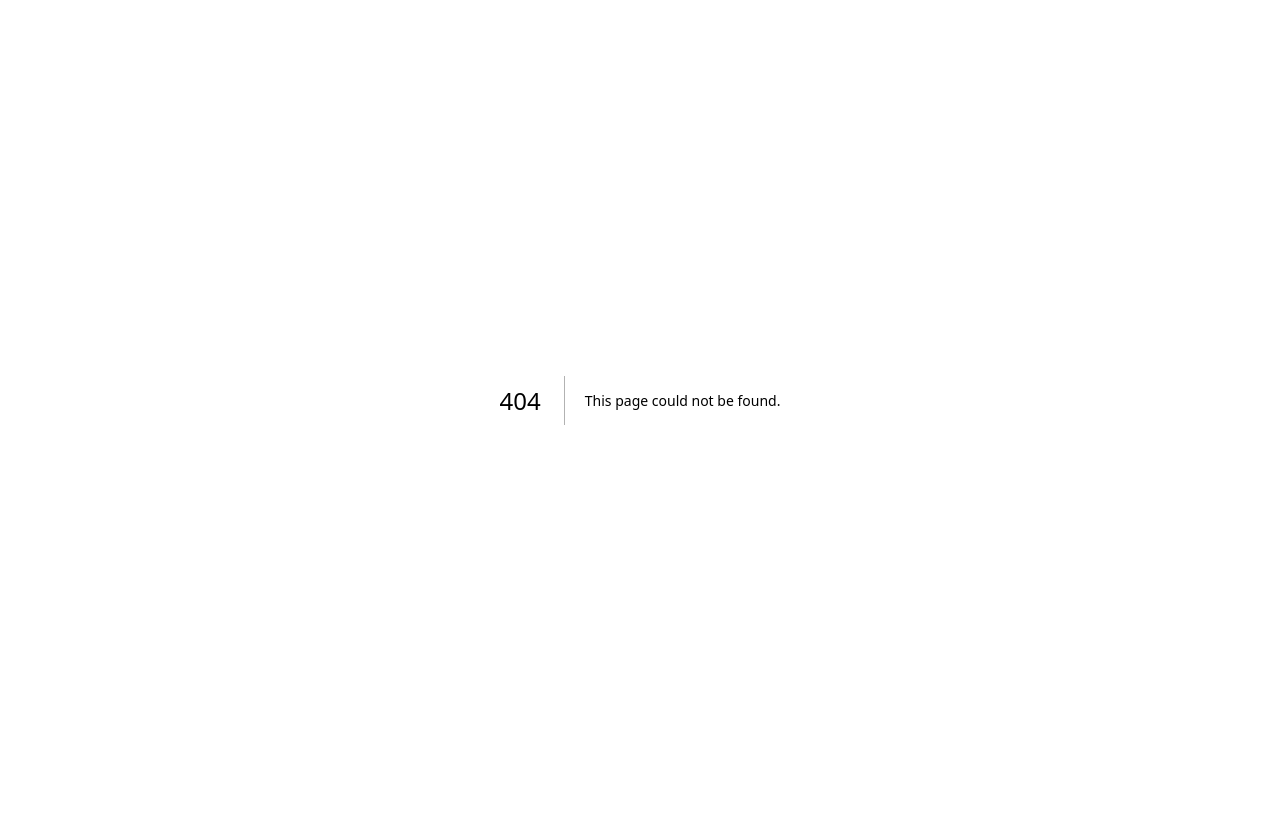
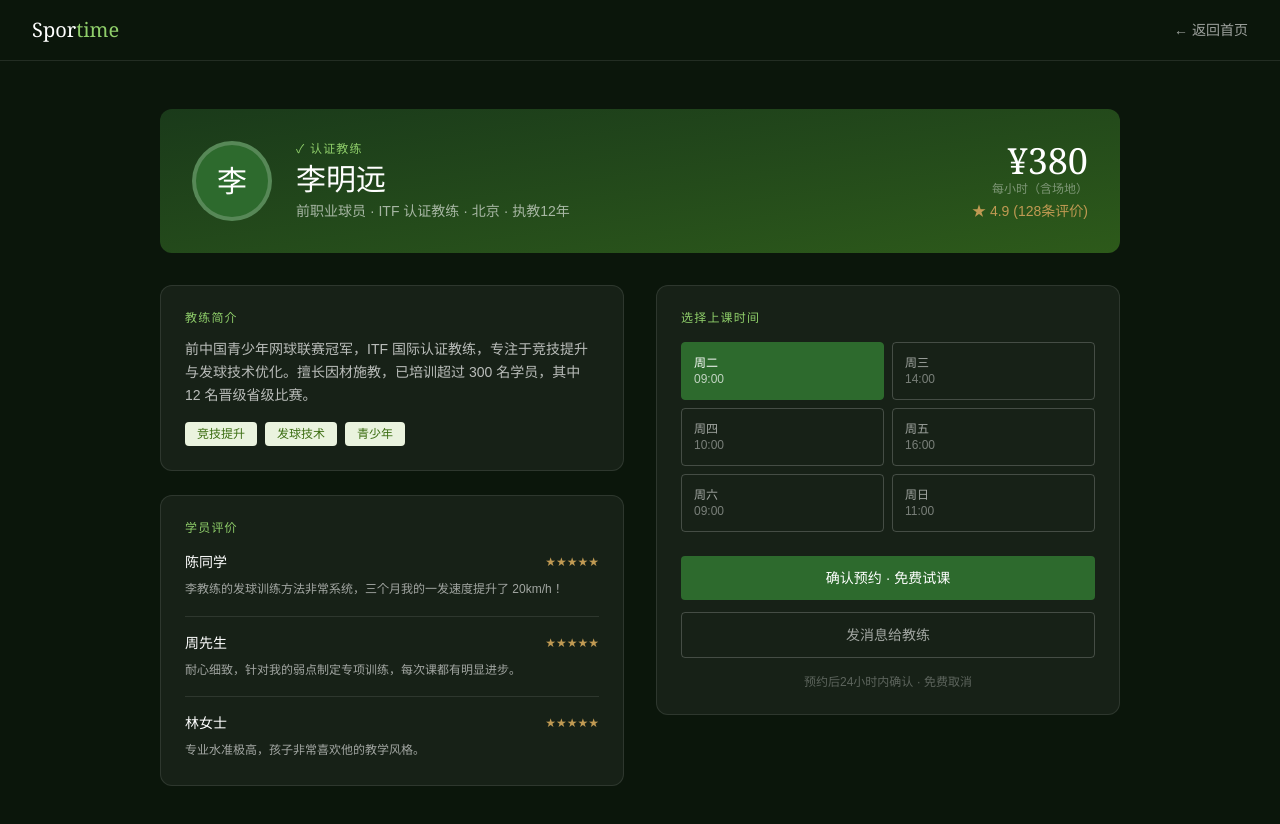
Before and after one commit to margaretlxt/sportime, a Next.js app: page /coaches/li-mingyuan in a window 1280 px wide. Before the commit this address had no page. Shown: the top 824 px of the page. Before the commit the page ends 800 px from the top, so only its background shows below. Built offline with nearby package versions, Linux system fonts and the light colour scheme.

Commit message:
add coach pages

```diff
--- /dev/null
+++ b/app/coaches/[id]/page.tsx
@@ -0,0 +1,138 @@
+const coaches = [
+  {
+    id: "li-mingyuan",
+    name: "李明远",
+    initial: "李",
+    title: "前职业球员 · ITF 认证教练",
+    city: "北京",
+    experience: "12年",
+    price: 380,
+    rating: 4.9,
+    reviews: 128,
+    tags: ["竞技提升", "发球技术", "青少年"],
+    bio: "前中国青少年网球联赛冠军，ITF 国际认证教练，专注于竞技提升与发球技术优化。擅长因材施教，已培训超过 300 名学员，其中 12 名晋级省级比赛。",
+    slots: ["周二 09:00", "周三 14:00", "周四 10:00", "周五 16:00", "周六 09:00", "周日 11:00"],
+    testimonials: [
+      { name: "陈同学", text: "李教练的发球训练方法非常系统，三个月我的一发速度提升了 20km/h！", stars: 5 },
+      { name: "周先生", text: "耐心细致，针对我的弱点制定专项训练，每次课都有明显进步。", stars: 5 },
+      { name: "林女士", text: "专业水准极高，孩子非常喜欢他的教学风格。", stars: 5 },
+    ],
+  },
+  {
+    id: "wang-yaqin",
+    name: "王雅琴",
+    initial: "王",
+    title: "体育学院硕士 · USPTA 认证",
+    city: "上海",
+    experience: "8年",
+    price: 280,
+    rating: 4.8,
+    reviews: 96,
+    tags: ["零基础入门", "女子专场", "体能训练"],
+    bio: "体育学院运动训练专业硕士，USPTA 国际认证教练。专注零基础学员和女性学员，教学风格温和耐心，善于帮助初学者建立正确的击球习惯和运动意识。",
+    slots: ["周一 10:00", "周三 09:00", "周五 14:00", "周六 10:00", "周日 15:00"],
+    testimonials: [
+      { name: "张女士", text: "从完全零基础到能打完整的一局，王教练功不可没！", stars: 5 },
+      { name: "刘同学", text: "教学非常系统，每节课都有清晰的目标和反馈。", stars: 5 },
+      { name: "陈女士", text: "女子专场氛围很好，推荐给所有想学网球的女生！", stars: 5 },
+    ],
+  },
+  {
+    id: "zhang-feng",
+    name: "张峰",
+    initial: "张",
+    title: "ATP 赛事裁判 · 12年执教经验",
+    city: "广州",
+    experience: "12年",
+    price: 320,
+    rating: 4.9,
+    reviews: 74,
+    tags: ["战术分析", "双打技巧", "成人班"],
+    bio: "ATP 国际认证裁判，同时担任专业网球教练12年。对网球规则和战术有深入研究，擅长双打配合训练和比赛心理辅导。",
+    slots: ["周二 14:00", "周四 09:00", "周五 10:00", "周六 14:00", "周日 09:00"],
+    testimonials: [
+      { name: "王先生", text: "张教练的战术课让我对网球有了全新的理解，双打成绩大幅提升！", stars: 5 },
+      { name: "李同学", text: "作为裁判出身，对规则的理解非常深刻，受益匪浅。", stars: 5 },
+      { name: "赵先生", text: "比赛心理辅导很有帮助，现在打比赛不再紧张了。", stars: 5 },
+    ],
+  },
+]
+
+export default async function CoachPage({ params }: { params: Promise<{ id: string }> }) {
+  const { id } = await params
+  const coach = coaches.find((c) => c.id === id)
+
+  if (!coach) return (
+    <div className="min-h-screen bg-[#0b160b] text-white flex items-center justify-center">找不到该教练</div>
+  )
+
+  return (
+    <main className="min-h-screen bg-[#0b160b]">
+      <nav className="flex items-center justify-between px-8 py-4 border-b border-white/10">
+        <a href="/" className="text-white font-serif text-xl">Spor<span className="text-[#8fce6a]">time</span></a>
+        <a href="/" className="text-white/60 text-sm hover:text-white">← 返回首页</a>
+      </nav>
+
+      <div className="max-w-5xl mx-auto px-8 py-12">
+        <div className="bg-gradient-to-br from-[#1a3a1a] to-[#2d5a1a] rounded-xl p-8 mb-8 flex items-end gap-6">
+          <div className="w-20 h-20 rounded-full bg-[#2d6a2d] border-4 border-white/20 flex items-center justify-center font-serif text-3xl text-white flex-shrink-0">
+            {coach.initial}
+          </div>
+          <div className="flex-1">
+            <div className="text-[#8fce6a] text-xs tracking-widest uppercase mb-1">✓ 认证教练</div>
+            <h1 className="text-white font-serif text-3xl mb-1">{coach.name}</h1>
+            <div className="text-white/60 text-sm">{coach.title} · {coach.city} · 执教{coach.experience}</div>
+          </div>
+          <div className="text-right">
+            <div className="text-white font-serif text-4xl">¥{coach.price}</div>
+            <div className="text-white/40 text-xs">每小时（含场地）</div>
+            <div className="text-[#c09a53] text-sm mt-1">★ {coach.rating} ({coach.reviews}条评价)</div>
+          </div>
+        </div>
+
+        <div className="grid grid-cols-2 gap-8">
+          <div>
+            <div className="bg-white/5 border border-white/10 rounded-xl p-6 mb-6">
+              <div className="text-[#8fce6a] text-xs tracking-widest uppercase mb-3">教练简介</div>
+              <p className="text-white/70 text-sm leading-relaxed">{coach.bio}</p>
+              <div className="flex flex-wrap gap-2 mt-4">
+                {coach.tags.map((tag) => (
+                  <span key={tag} className="bg-[#eaf3de] text-[#3b6d11] text-xs px-3 py-1 rounded-sm">{tag}</span>
+                ))}
+              </div>
+            </div>
+            <div className="bg-white/5 border border-white/10 rounded-xl p-6">
+              <div className="text-[#8fce6a] text-xs tracking-widest uppercase mb-4">学员评价</div>
+              {coach.testimonials.map((t) => (
+                <div key={t.name} className="mb-4 pb-4 border-b border-white/10 last:border-0 last:mb-0 last:pb-0">
+                  <div className="flex items-center justify-between mb-2">
+                    <div className="text-white text-sm font-medium">{t.name}</div>
+                    <div className="text-[#c09a53] text-xs">{"★".repeat(t.stars)}</div>
+                  </div>
+                  <div className="text-white/60 text-xs leading-relaxed">{t.text}</div>
+                </div>
+              ))}
+            </div>
+          </div>
+
+          <div>
+            <div className="bg-white/5 border border-white/10 rounded-xl p-6 sticky top-8">
+              <div className="text-[#8fce6a] text-xs tracking-widest uppercase mb-4">选择上课时间</div>
+              <div className="grid grid-cols-2 gap-2 mb-6">
+                {coach.slots.map((slot, i) => (
+                  <button key={slot} className={`text-xs p-3 rounded-sm border text-left transition-colors ${i === 0 ? "bg-[#2d6a2d] border-[#2d6a2d] text-white" : "border-white/20 text-white/60 hover:border-[#2d6a2d]"}`}>
+                    <div className="font-medium">{slot.split(" ")[0]}</div>
+                    <div className="text-xs opacity-70">{slot.split(" ")[1]}</div>
+                  </button>
+                ))}
+              </div>
+              <button className="w-full bg-[#2d6a2d] text-white py-3 text-sm rounded-sm hover:bg-[#245524] mb-3">确认预约 · 免费试课</button>
+              <button className="w-full border border-white/20 text-white/60 py-3 text-sm rounded-sm hover:border-[#2d6a2d]">发消息给教练</button>
+              <div className="text-center text-white/30 text-xs mt-4">预约后24小时内确认 · 免费取消</div>
+            </div>
+          </div>
+        </div>
+      </div>
+    </main>
+  )
+}
--- a/app/page.tsx
+++ b/app/page.tsx
@@ -1,42 +1,36 @@
 export default function Home() {
+  const coaches = [
+    { name: "李明远", initial: "李", title: "前职业球员 · ITF 认证 · 北京", tags: ["竞技提升", "发球技术", "青少年"], price: "¥380", rating: "4.9", reviews: "128", bg: "from-[#1a3a1a] to-[#2d5a1a]", featured: true, id: "li-mingyuan" },
+    { name: "王雅琴", initial: "王", title: "体育学院硕士 · USPTA 认证 · 上海", tags: ["零基础入门", "女子专场", "体能训练"], price: "¥280", rating: "4.8", reviews: "96", bg: "from-[#1a2a3a] to-[#1a3a4a]", featured: false, id: "wang-yaqin" },
+    { name: "张峰", initial: "张", title: "ATP 赛事裁判 · 广州 · 12年经验", tags: ["战术分析", "双打技巧", "成人班"], price: "¥320", rating: "4.9", reviews: "74", bg: "from-[#3a1a1a] to-[#4a2a10]", featured: false, id: "zhang-feng" },
+  ]
+
   return (
     <main className="min-h-screen bg-[#0b160b]">
 
       {/* 导航栏 */}
       <nav className="flex items-center justify-between px-8 py-4 border-b border-white/10">
-        <div className="text-white font-serif text-xl">
-          Spor<span className="text-[#8fce6a]">time</span>
-        </div>
+        <div className="text-white font-serif text-xl">Spor<span className="text-[#8fce6a]">time</span></div>
         <div className="flex gap-6 items-center">
           <a className="text-white/60 text-sm hover:text-white cursor-pointer">找教练</a>
           <a className="text-white/60 text-sm hover:text-white cursor-pointer">成为教练</a>
           <a className="text-white/60 text-sm hover:text-white cursor-pointer">定价</a>
-          <button className="bg-[#2d6a2d] text-white text-sm px-4 py-2 rounded-sm hover:bg-[#245524]">
-            免费注册
-          </button>
+          <button className="bg-[#2d6a2d] text-white text-sm px-4 py-2 rounded-sm hover:bg-[#245524]">免费注册</button>
         </div>
       </nav>
 
       {/* Hero */}
       <div className="flex flex-col items-center justify-center text-center px-8 py-32">
-        <div className="text-[#8fce6a] text-xs tracking-widest uppercase mb-6">
-          全国认证教练平台 · 800+ 教练
-        </div>
+        <div className="text-[#8fce6a] text-xs tracking-widest uppercase mb-6">全国认证教练平台 · 800+ 教练</div>
         <h1 className="text-white font-serif text-6xl font-light leading-tight mb-6">
           找到你的<br />
           <em className="text-[#8fce6a] not-italic">完美教练</em><br />
           赢在每一拍
         </h1>
-        <p className="text-white/50 text-sm max-w-md leading-relaxed mb-10">
-          连接全国专业认证网球教练，智能匹配最适合你水平与目标的训练方案
-        </p>
+        <p className="text-white/50 text-sm max-w-md leading-relaxed mb-10">连接全国专业认证网球教练，智能匹配最适合你水平与目标的训练方案</p>
         <div className="flex gap-4">
-          <button className="bg-[#2d6a2d] text-white px-8 py-3 text-sm rounded-sm hover:bg-[#245524]">
-            立即找教练
-          </button>
-          <button className="border border-white/30 text-white px-8 py-3 text-sm rounded-sm hover:border-[#8fce6a]">
-            了解更多
-          </button>
+          <button className="bg-[#2d6a2d] text-white px-8 py-3 text-sm rounded-sm hover:bg-[#245524]">立即找教练</button>
+          <button className="border border-white/30 text-white px-8 py-3 text-sm rounded-sm hover:border-[#8fce6a]">了解更多</button>
         </div>
         <div className="flex gap-12 mt-16">
           <div><div className="text-[#8fce6a] font-serif text-3xl">800+</div><div className="text-white/40 text-xs tracking-widest uppercase mt-1">认证教练</div></div>
@@ -61,9 +55,7 @@ export default function Home() {
             { num: "4", title: "持续进步", desc: "个性化课程计划，追踪你的成长" },
           ].map((step) => (
             <div key={step.num} className="text-center relative z-10">
-              <div className="w-12 h-12 rounded-full border border-[#2d6a2d] flex items-center justify-center mx-auto mb-4 bg-[#0b160b] text-[#2d6a2d] font-serif text-lg">
-                {step.num}
-              </div>
+              <div className="w-12 h-12 rounded-full border border-[#2d6a2d] flex items-center justify-center mx-auto mb-4 bg-[#0b160b] text-[#2d6a2d] font-serif text-lg">{step.num}</div>
               <div className="text-white text-sm font-medium mb-2">{step.title}</div>
               <div className="text-white/40 text-xs leading-relaxed">{step.desc}</div>
             </div>
@@ -79,26 +71,18 @@ export default function Home() {
           <p className="text-white/40 text-sm mt-3">每位教练均通过严格资质认证，平均执教经验 8 年以上</p>
         </div>
         <div className="grid grid-cols-3 gap-6 max-w-5xl mx-auto">
-          {[
-            { name: "李明远", initial: "李", title: "前职业球员 · ITF 认证 · 北京", tags: ["竞技提升", "发球技术", "青少年"], price: "¥380", rating: "4.9", reviews: "128", bg: "from-[#1a3a1a] to-[#2d5a1a]", featured: true },
-            { name: "王雅琴", initial: "王", title: "体育学院硕士 · USPTA 认证 · 上海", tags: ["零基础入门", "女子专场", "体能训练"], price: "¥280", rating: "4.8", reviews: "96", bg: "from-[#1a2a3a] to-[#1a3a4a]", featured: false },
-            { name: "张峰", initial: "张", title: "ATP 赛事裁判 · 广州 · 12年经验", tags: ["战术分析", "双打技巧", "成人班"], price: "¥320", rating: "4.9", reviews: "74", bg: "from-[#3a1a1a] to-[#4a2a10]", featured: false },
-          ].map((coach) => (
+          {coaches.map((coach) => (
             <div key={coach.name} className={`rounded-xl overflow-hidden border ${coach.featured ? "border-[#2d6a2d]" : "border-white/10"} bg-white/5`}>
               <div className={`h-20 bg-gradient-to-br ${coach.bg} relative`}>
                 <div className="absolute top-2 right-2 bg-black/40 text-[#8fce6a] text-xs px-2 py-1 rounded">✓ 认证</div>
-                <div className="absolute -bottom-6 left-4 w-12 h-12 rounded-full bg-[#2d6a2d] border-2 border-[#0b160b] flex items-center justify-center text-white font-serif text-lg">
-                  {coach.initial}
-                </div>
+                <div className="absolute -bottom-6 left-4 w-12 h-12 rounded-full bg-[#2d6a2d] border-2 border-[#0b160b] flex items-center justify-center text-white font-serif text-lg">{coach.initial}</div>
               </div>
               <div className="pt-8 px-4 pb-4">
                 <div className="text-white font-medium mb-1">{coach.name}</div>
                 <div className="text-white/40 text-xs mb-3">{coach.title}</div>
                 <div className="flex flex-wrap gap-1 mb-4">
                   {coach.tags.map((tag, i) => (
-                    <span key={tag} className={`text-xs px-2 py-1 rounded-sm ${i === 0 ? "bg-[#eaf3de] text-[#3b6d11]" : "bg-white/10 text-white/50"}`}>
-                      {tag}
-                    </span>
+                    <span key={tag} className={`text-xs px-2 py-1 rounded-sm ${i === 0 ? "bg-[#eaf3de] text-[#3b6d11]" : "bg-white/10 text-white/50"}`}>{tag}</span>
                   ))}
                 </div>
                 <div className="flex items-center justify-between pt-3 border-t border-white/10">
@@ -107,7 +91,7 @@ export default function Home() {
                     <div className="text-white/30 text-xs">含场地费</div>
                   </div>
                   <div className="text-white/60 text-xs">★ {coach.rating} ({coach.reviews})</div>
-                  <button className="bg-[#2d6a2d] text-white text-xs px-3 py-2 rounded-sm hover:bg-[#245524]">预约</button>
+                  <a href={`/coaches/${coach.id}`} className="bg-[#2d6a2d] text-white text-xs px-3 py-2 rounded-sm hover:bg-[#245524]">预约</a>
                 </div>
               </div>
             </div>
@@ -129,23 +113,18 @@ export default function Home() {
             { name: "精英", price: "¥298", period: "每月", features: ["包含所有进阶功能", "专属训练顾问", "赛事报名协助", "营养与体能方案", "线下活动优先席位"], featured: false, btn: "了解详情" },
           ].map((plan) => (
             <div key={plan.name} className={`rounded-xl p-8 relative border ${plan.featured ? "border-[#2d6a2d] bg-[#0e1a0e]" : "border-white/10 bg-white/5"}`}>
-              {plan.featured && (
-                <div className="absolute -top-3 left-1/2 -translate-x-1/2 bg-[#2d6a2d] text-white text-xs px-4 py-1 rounded-full">最受欢迎</div>
-              )}
+              {plan.featured && <div className="absolute -top-3 left-1/2 -translate-x-1/2 bg-[#2d6a2d] text-white text-xs px-4 py-1 rounded-full">最受欢迎</div>}
               <div className="text-[#8fce6a] text-xs tracking-widest uppercase mb-4">{plan.name}</div>
               <div className="text-white font-serif text-5xl font-light mb-1">{plan.price}</div>
               <div className="text-white/40 text-xs mb-8">{plan.period}</div>
               <ul className="space-y-3 mb-8">
                 {plan.features.map((f) => (
                   <li key={f} className="flex items-center gap-2 text-sm text-white/60">
-                    <span className="w-1 h-1 bg-[#2d6a2d] rotate-45 inline-block flex-shrink-0"></span>
-                    {f}
+                    <span className="w-1 h-1 bg-[#2d6a2d] rotate-45 inline-block flex-shrink-0"></span>{f}
                   </li>
                 ))}
               </ul>
-              <button className={`w-full py-3 text-sm rounded-sm transition-colors ${plan.featured ? "bg-[#2d6a2d] text-white hover:bg-[#245524]" : "border border-white/20 text-white hover:border-[#2d6a2d]"}`}>
-                {plan.btn}
-              </button>
+              <button className={`w-full py-3 text-sm rounded-sm transition-colors ${plan.featured ? "bg-[#2d6a2d] text-white hover:bg-[#245524]" : "border border-white/20 text-white hover:border-[#2d6a2d]"}`}>{plan.btn}</button>
             </div>
           ))}
         </div>
```
